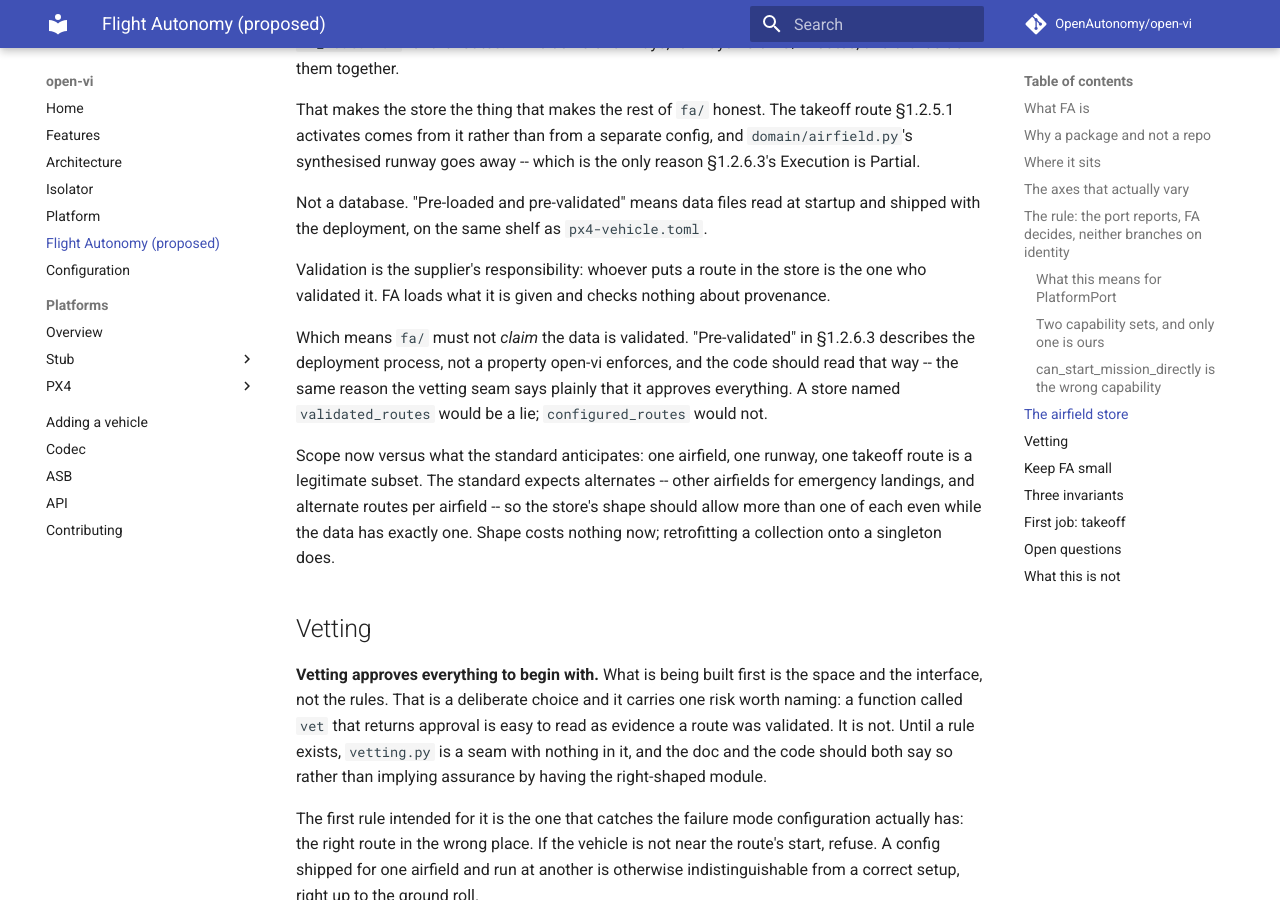
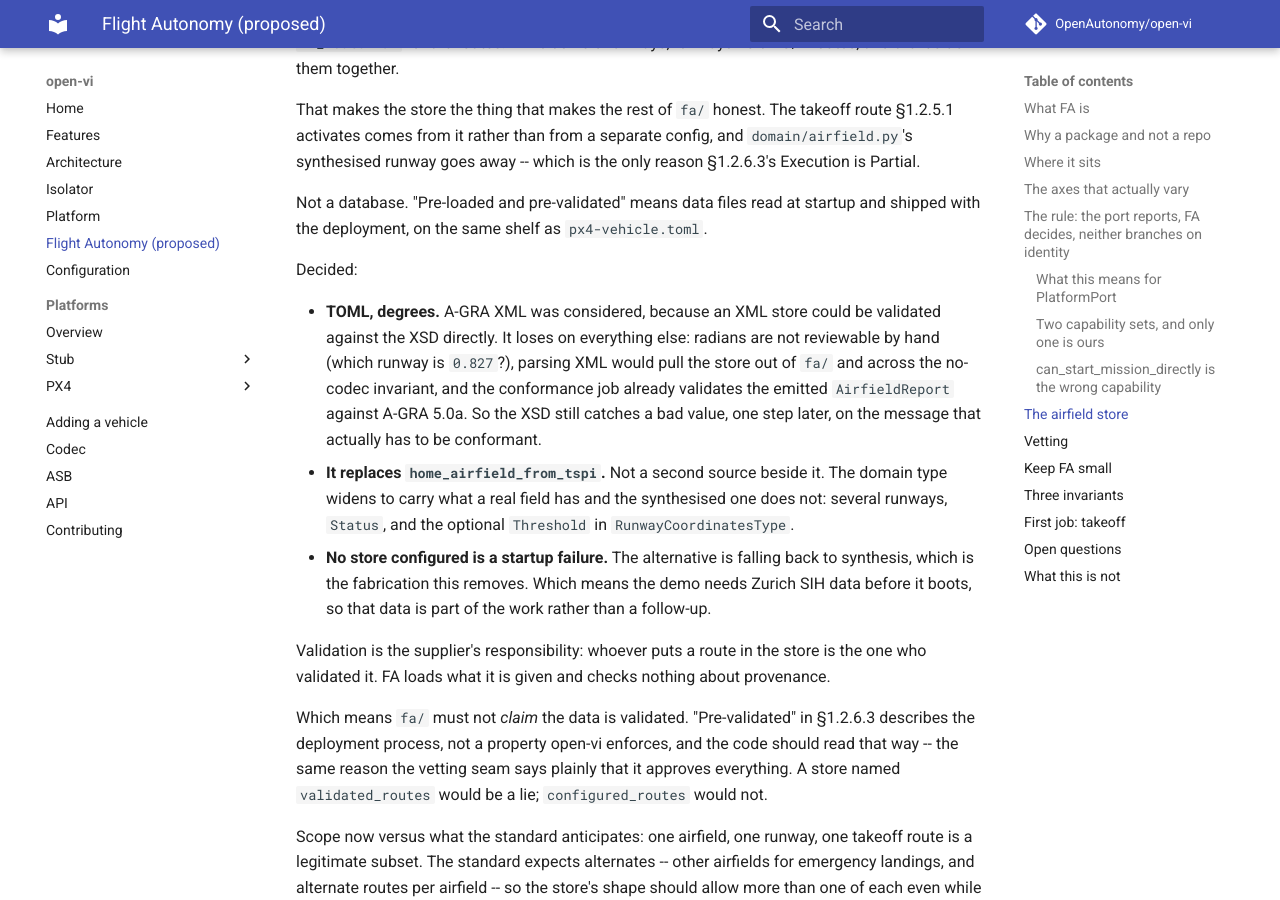
Before and after one commit to OpenAutonomy/open-vi, an MkDocs documentation site: the page built from docs/FLIGHT_AUTONOMY.md, in a window 1280 px wide and 900 px high, scrolled down 5210 px. Built offline with MkDocs 1.6.1 and Material for MkDocs 9.7.7, drawn with Linux system fonts in a browser that asks for light colours; comment, search, counter and statistics services are not loaded.

Commit message:
Record the airfield store's format decisions
TOML and degrees, not A-GRA XML. XML would let the store be validated
against the XSD directly, which was the argument for it, but it loses
elsewhere: radians are not reviewable by hand, parsing XML would pull
the store out of fa/ and across the no-codec invariant, and the
conformance job already validates the emitted AirfieldReport. So the
XSD still catches a bad value, one step later, on the message that has
to be conformant anyway.

The store replaces home_airfield_from_tspi rather than sitting beside
it, so the domain type widens for what a real field has and a
synthesised one does not: several runways, Status, and the optional
Threshold in RunwayCoordinatesType.

No store configured is a startup failure, since the alternative is
falling back to the synthesis this removes. Consequence worth stating:
the demo needs Zurich SIH data before it boots, so that data is part
of the work.

Co-Authored-By: Claude Opus 5 (1M context) <noreply@anthropic.com>

```diff
--- a/docs/FLIGHT_AUTONOMY.md
+++ b/docs/FLIGHT_AUTONOMY.md
@@ -259,6 +259,25 @@ Not a database. "Pre-loaded and pre-validated" means data files read
 at startup and shipped with the deployment, on the same shelf as
 `px4-vehicle.toml`.
 
+Decided:
+
+- **TOML, degrees.** A-GRA XML was considered, because an XML store
+  could be validated against the XSD directly. It loses on everything
+  else: radians are not reviewable by hand (which runway is
+  `0.827`?), parsing XML would pull the store out of `fa/` and across
+  the no-codec invariant, and the conformance job already validates
+  the emitted `AirfieldReport` against A-GRA 5.0a. So the XSD still
+  catches a bad value, one step later, on the message that actually
+  has to be conformant.
+- **It replaces `home_airfield_from_tspi`.** Not a second source
+  beside it. The domain type widens to carry what a real field has and
+  the synthesised one does not: several runways, `Status`, and the
+  optional `Threshold` in `RunwayCoordinatesType`.
+- **No store configured is a startup failure.** The alternative is
+  falling back to synthesis, which is the fabrication this removes.
+  Which means the demo needs Zurich SIH data before it boots, so that
+  data is part of the work rather than a follow-up.
+
 Validation is the supplier's responsibility: whoever puts a route in
 the store is the one who validated it. FA loads what it is given and
 checks nothing about provenance.
```
